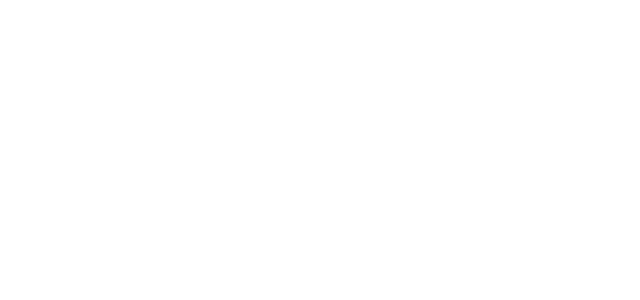
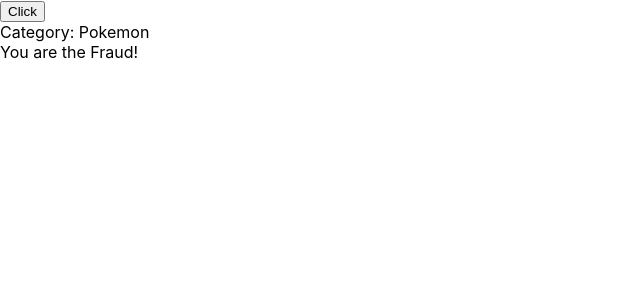
Before and after one commit to TeamVaporeon/fraud-monet, a React (Create React App) app: page / in a window 1280 px wide. Shown: the top 300 px of the page, without its empty margins (0-640 px from the left). Built offline with nearby package versions, Linux system fonts and the light colour scheme.

Commit message:
Added a bit of game logic

```diff
--- a/src/App.jsx
+++ b/src/App.jsx
@@ -1,9 +1,11 @@
 import './App.css';
+import GameLogic from './Components/GameLogic.jsx';
 
 function App() {
   return (
     <div className='App'>
       <header className='App-header'></header>
+      <GameLogic />
     </div>
   );
 }
--- a/src/Components/gameLogic.jsx
+++ b/src/Components/gameLogic.jsx
@@ -0,0 +1,29 @@
+import { useState } from 'react';
+
+const GameLogic = () => {
+  const [gameStart, setGameStart] = useState(false); //true when host starts game
+  const [host, setHost] = useState(false); //true when player is host
+  const [player, setPlayer] = useState(false); //false when they are the fraud
+  const [turn, setTurn] = useState(false); //true when it's player's turn
+  const [color, setColor] = useState(null); //player drawing color
+  const [category, setCategory] = useState('Pokemon');
+  const [prompt, setPrompt] = useState('Bulbasaur');
+
+  const toggle = () => {
+    setPlayer(!player);
+  };
+
+  return (
+    <>
+      <button onClick={toggle}>Click</button>
+      <div>{`Category: ${category}`}</div>
+      {player ? (
+        <div>{`Prompt: ${prompt}`}</div>
+      ) : (
+        <div>You are the Fraud!</div>
+      )}
+    </>
+  );
+};
+
+export default GameLogic;
```
